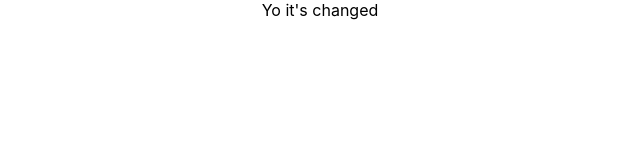
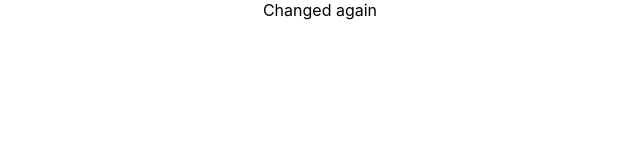
Before and after one commit to asekdev/fsp-frontend, a React (Create React App) app: page / in a window 1280 px wide. Shown: the top 160 px of the page, without its empty margins (320-960 px from the left). Built offline with nearby package versions, Linux system fonts and the light colour scheme.

Commit message:
testing ssh

```diff
--- a/src/App.js
+++ b/src/App.js
@@ -6,7 +6,7 @@ class App extends Component {
   render() {
     return (
       <div className="App">
-       Yo it's changed
+       Changed again
       </div>
     );
   }
```
